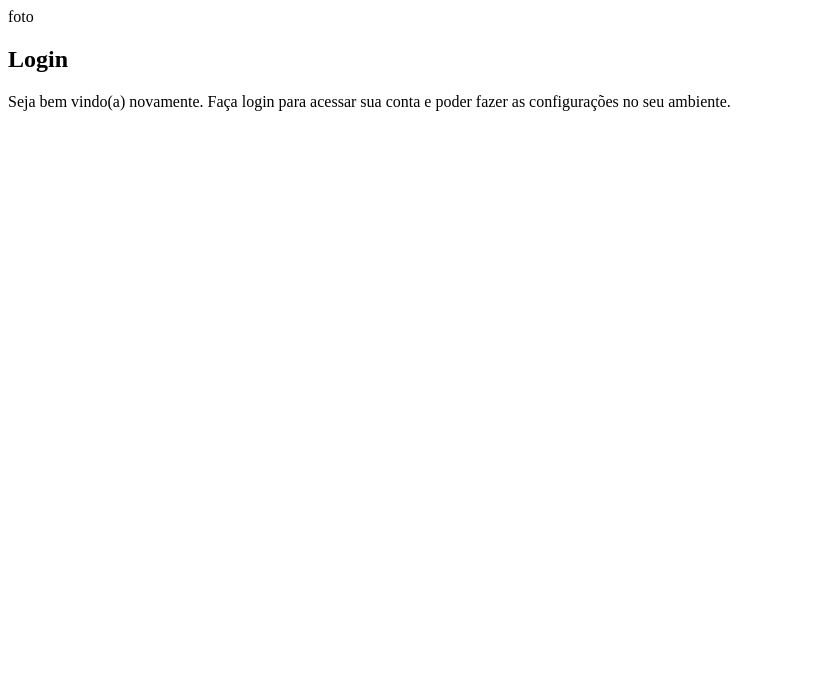
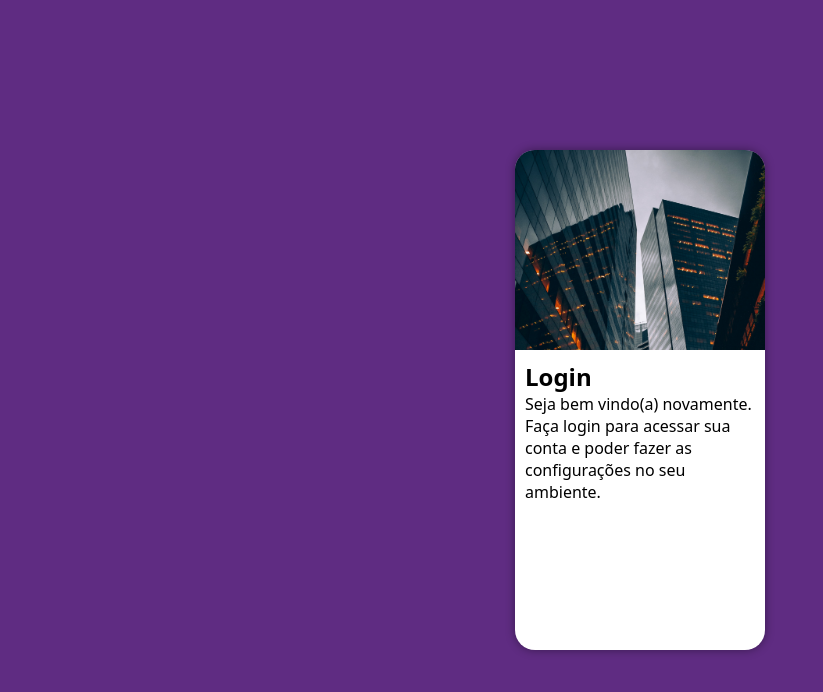
Before and after one commit to Todeskgustavo/projeto-login, a plain HTML site: page index.html in a window 1280 px wide. Shown: the whole page, without its empty margins (0-823 px from the left). Drawn offline with Linux system fonts and the light colour scheme.

Commit message:
tela de celular criada com background

```diff
--- a/estilos/style.css
+++ b/estilos/style.css
@@ -5,3 +5,45 @@
     Verde: #49a09d
     Lilás: #5f2c82
 */
+
+* {
+    font-family: system-ui, -apple-system, BlinkMacSystemFont, 'Segoe UI', Roboto, Oxygen, Ubuntu, Cantarell, 'Open Sans', 'Helvetica Neue', sans-serif;
+    padding: 0px;
+    margin: 0px;
+    box-sizing: border-box;
+}
+
+body, html {
+    background-color: #5f2c82;
+    height: 100vh;
+    width: 100vw;
+}
+
+main {
+    position: relative;
+    height: 100vh;
+    width: 100vw;
+}
+section#login{
+    position: absolute;
+    top: 50%;
+    left: 50%;
+    transform: translate(-50%,-50%);
+    background-color: white;
+    width: 250px;
+    height: 500px;
+    border-radius: 20px;
+    overflow: hidden;
+    box-shadow: 0px 0px 10px rgba(0, 0, 0, 0.397);
+}
+section#login > div#img {
+    display: block;
+    background: #5f2c82 url(../imagens/pexels-dinnow-9444476.jpg) no-repeat;
+    background-size: cover;
+    height: 200px;
+}
+
+section#login > div#formulario {
+    display: block;
+    padding: 10px;
+}
--- a/index.html
+++ b/index.html
@@ -10,8 +10,8 @@
 <body>
     <main>
         <section id="login">
-            <di id="imagem">
-                foto
+            <div id="img">
+
             </div>
             <div id="formulario">
                 <h1>Login</h1>
```
